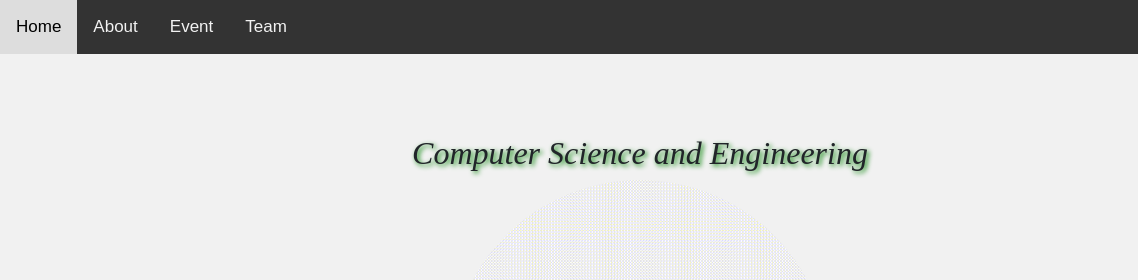
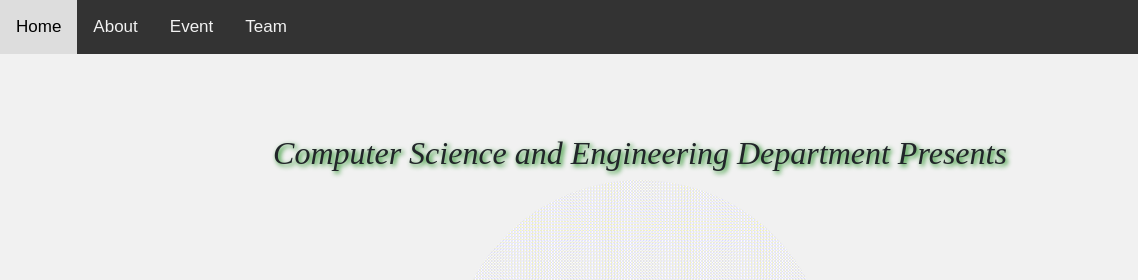
Before and after one commit to vishaljattan/thezerodayclubwebiste, a plain HTML site: page index.html in a window 1280 px wide. Shown: the top 280 px of the page, 0-1138 px from the left. Drawn offline with nearby package versions, Linux system fonts and the light colour scheme.

Commit message:
Update index.html

```diff
--- a/index.html
+++ b/index.html
@@ -116,7 +116,7 @@ body {
 
       <section id="welcome" class="container-fluid text-center">
               <div id="welcome-stuff">
-          <h2 style="text-shadow: 2px 2px 5px green; font-style: italic; font-family: Oswald;" >Computer Science and Engineering</h2>
+          <h2 style="text-shadow: 2px 2px 5px green; font-style: italic; font-family: Oswald;" >Computer Science and Engineering Department Presents</h2>
         <a href="thezerodayclub.tech">  <img src=" The Zero Day.gif " autoplay loop id="wlcm-video"></a>
             <img src="Punjabi_University,_Patiala_Logo.png" alt="University logo" width="125" height="125" style="position:absolute;top: 60px;right: 15px;width: 9.5vw;height: auto;">
 
```
